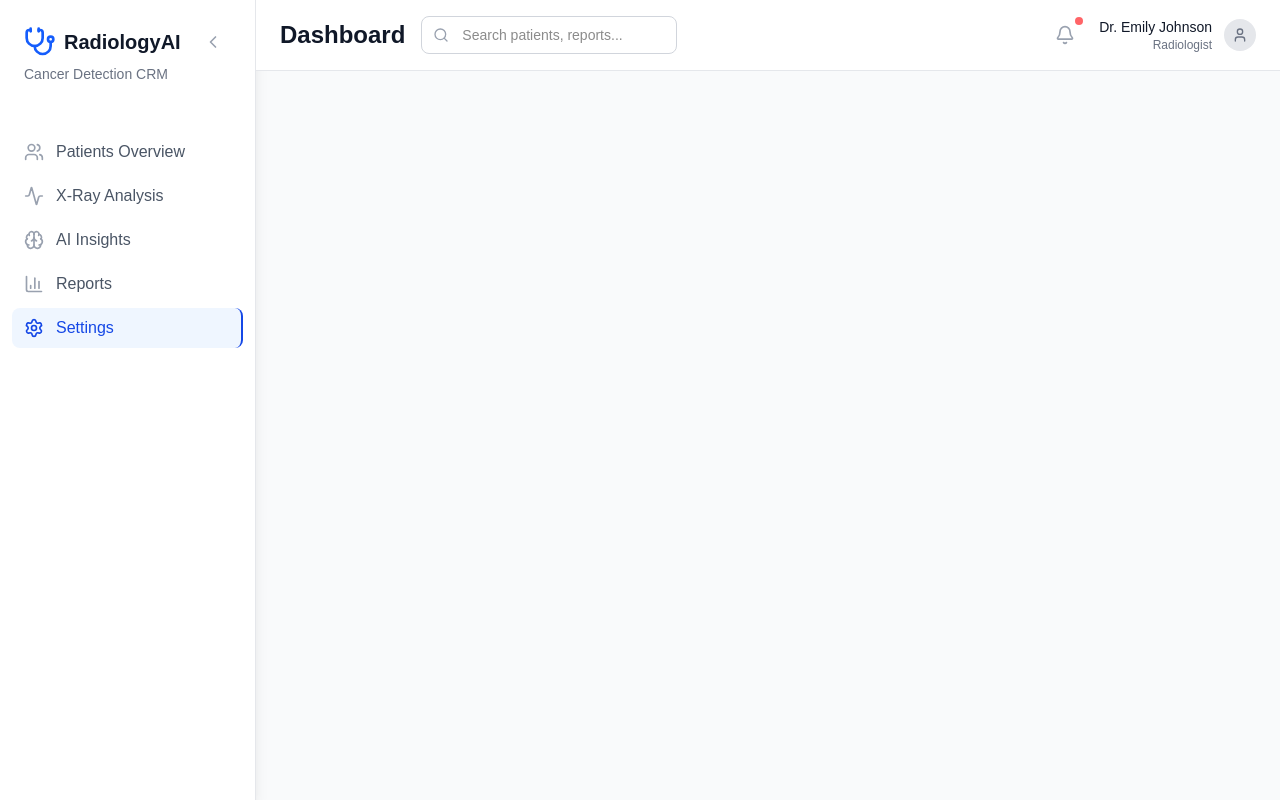
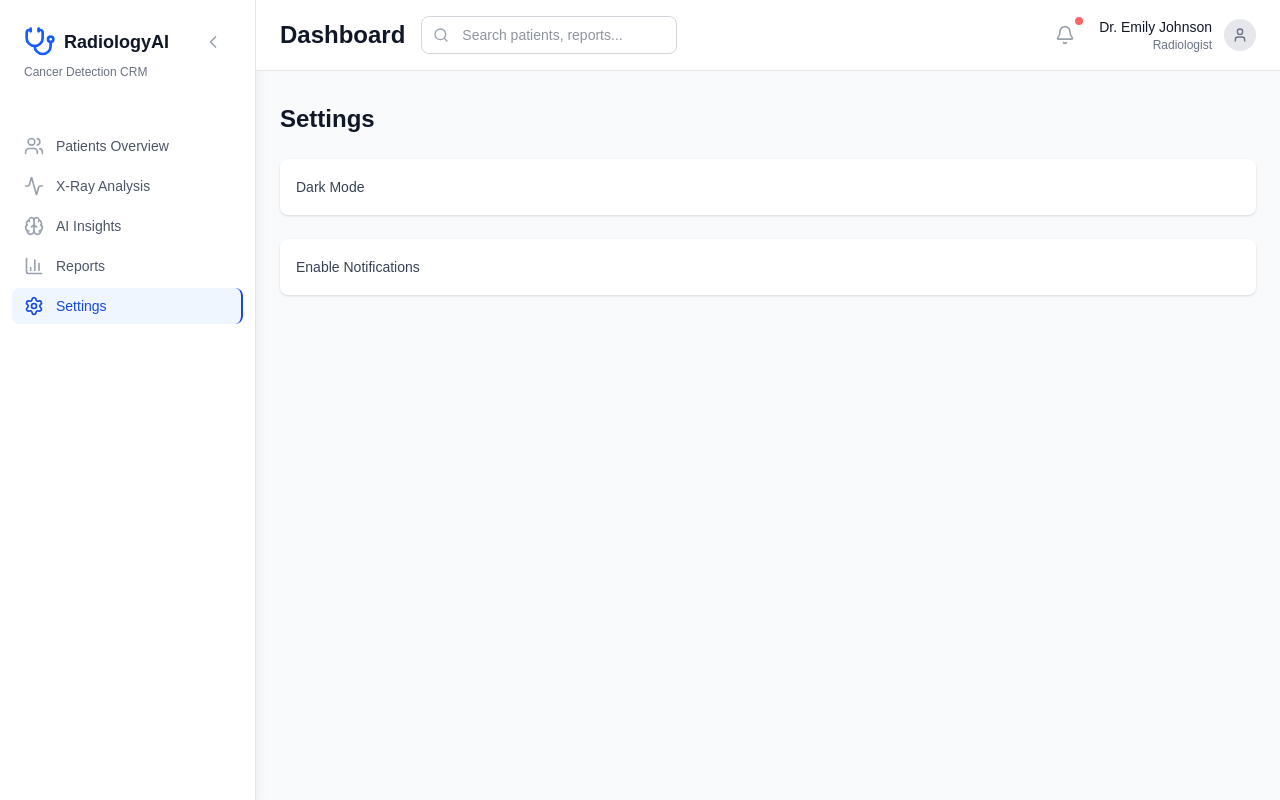
Before and after one commit to majestikmagik/radiology-ai-dashboard, a Next.js app: page / in a window 1280 px wide. Both pictures are taken after a click on the button "Settings". Built offline with nearby package versions, Linux system fonts and the light colour scheme.

Commit message:
Update the header and texts

```diff
--- a/package.json
+++ b/package.json
@@ -9,6 +9,7 @@
     "lint": "next lint"
   },
   "dependencies": {
+    "@headlessui/react": "^2.2.4",
     "@radix-ui/react-dialog": "^1.1.14",
     "@radix-ui/react-progress": "^1.1.7",
     "@radix-ui/react-select": "^2.2.5",
--- a/src/components/Dashboard.tsx
+++ b/src/components/Dashboard.tsx
@@ -8,6 +8,7 @@ import PatientsOverview from './PatientsOverview';
 import XRayAnalysis from './XRayAnalysis';
 import AIInsights from './AIInsights';
 import Reports from './Reports';
+import Settings from './Settings';
 
 export default function Dashboard() {
   const [activeTab, setActiveTab] = useState('overview');
@@ -87,6 +88,10 @@ export default function Dashboard() {
             <TabsContent value="reports" className="space-y-4 lg:space-y-6">
               <Reports />
             </TabsContent>
+
+            <TabsContent value="settings" className="space-y-4 lg:space-y-6">
+              <Settings />
+            </TabsContent>
           </Tabs>
         </main>
       </div>
--- a/src/components/Header.tsx
+++ b/src/components/Header.tsx
@@ -38,7 +38,7 @@ export default function Header({ user, onMenuClick, showMenuButton = false }: He
               <input
                 type="text"
                 placeholder="Search patients, reports..."
-                className="pl-10 pr-4 py-2 border border-gray-300 rounded-lg focus:ring-2 focus:ring-blue-500 focus:border-blue-500 w-48 lg:w-64 text-sm"
+                className="pl-10 pr-4 py-2 border border-gray-300 text-gray-800 rounded-lg focus:ring-2 focus:ring-blue-500 focus:border-blue-500 w-48 lg:w-64 text-sm"
               />
             </div>
           </div>
--- /dev/null
+++ b/src/components/Settings.tsx
@@ -0,0 +1,54 @@
+'use client';
+
+import { useState } from 'react';
+import { Switch } from '@headlessui/react';
+
+export default function Settings() {
+  const [darkMode, setDarkMode] = useState(false);
+  const [notifications, setNotifications] = useState(true);
+
+  return (
+    <div className="space-y-6">
+      <h1 className="text-2xl font-bold text-gray-900">Settings</h1>
+
+      <div className="bg-white shadow rounded-lg p-4">
+        <div className="flex justify-between items-center">
+          <span className="text-sm font-medium text-gray-700">Dark Mode</span>
+          <Switch
+            checked={darkMode}
+            onChange={setDarkMode}
+            className={`$ {
+              darkMode ? 'bg-blue-600' : 'bg-gray-200'
+            } relative inline-flex items-center h-6 rounded-full w-11`}
+          >
+            <span
+              className={`$ {
+                darkMode ? 'translate-x-6' : 'translate-x-1'
+              } inline-block w-4 h-4 transform bg-white rounded-full`}
+            />
+          </Switch>
+        </div>
+      </div>
+
+      <div className="bg-white shadow rounded-lg p-4">
+        <div className="flex justify-between items-center">
+          <span className="text-sm font-medium text-gray-700">Enable Notifications</span>
+          <Switch
+            checked={notifications}
+            onChange={setNotifications}
+            className={`$ {
+              notifications ? 'bg-blue-600' : 'bg-gray-200'
+            } relative inline-flex items-center h-6 rounded-full w-11`}
+          >
+            <span
+              className={`$ {
+                notifications ? 'translate-x-6' : 'translate-x-1'
+              } inline-block w-4 h-4 transform bg-white rounded-full`}
+            />
+          </Switch>
+        </div>
+      </div>
+
+    </div>
+  );
+}
--- a/src/components/Sidebar.tsx
+++ b/src/components/Sidebar.tsx
@@ -39,7 +39,7 @@ export default function Sidebar({ activeTab, onTabChange, isOpen, onToggle, isMo
           <div className={`flex items-center justify-between ${isCollapsed ? 'flex-col space-y-4' : ''}`}>
             <div className={`flex items-center space-x-2 ${isCollapsed ? 'hidden' : 'flex'}`}>
               <Stethoscope className="h-6 w-6 lg:h-8 lg:w-8 text-blue-600" />
-              <h1 className="text-lg lg:text-xl font-bold text-gray-900">RadiologyAI</h1>
+              <h1 className="text-lg font-bold text-gray-900">RadiologyAI</h1>
             </div>
 
             {isCollapsed && (
@@ -58,7 +58,7 @@ export default function Sidebar({ activeTab, onTabChange, isOpen, onToggle, isMo
           </div>
 
           {!isCollapsed && (
-            <p className="text-xs lg:text-sm text-gray-500 mt-1">Cancer Detection CRM</p>
+            <p className="text-xs text-gray-500 mt-1">Cancer Detection CRM</p>
           )}
         </div>
 
@@ -77,10 +77,10 @@ export default function Sidebar({ activeTab, onTabChange, isOpen, onToggle, isMo
                         ? 'bg-blue-50 text-blue-700 border-r-2 border-blue-700'
                         : 'text-gray-600 hover:bg-gray-50 hover:text-gray-900'
                     }`}
-                    title={isCollapsed ? item.label : ''}
+                    title={isCollapsed ? item.label : ""}
                   >
                     <Icon className={`h-5 w-5 ${isActive ? 'text-blue-700' : 'text-gray-400'}`} />
-                    {!isCollapsed && <span className="font-medium text-sm lg:text-base">{item.label}</span>}
+                    {!isCollapsed && <span className="font-medium text-sm">{item.label}</span>}
 
                     {/* Tooltip for collapsed state */}
                     {isCollapsed && (
@@ -132,10 +132,9 @@ export default function Sidebar({ activeTab, onTabChange, isOpen, onToggle, isMo
                       isActive
                         ? 'bg-blue-50 text-blue-700 border-r-2 border-blue-700'
                         : 'text-gray-600 hover:bg-gray-50 hover:text-gray-900'
-                    }`}
-                  >
+                    }`} >
                     <Icon className={`h-5 w-5 ${isActive ? 'text-blue-700' : 'text-gray-400'}`} />
-                    <span className="font-medium">{item.label}</span>
+                    <span className="font-medium text-sm">{item.label}</span>
                   </button>
                 </li>
               );
```
Also changed, not shown: 1 other file (tests, documents, lock files or other folders).
